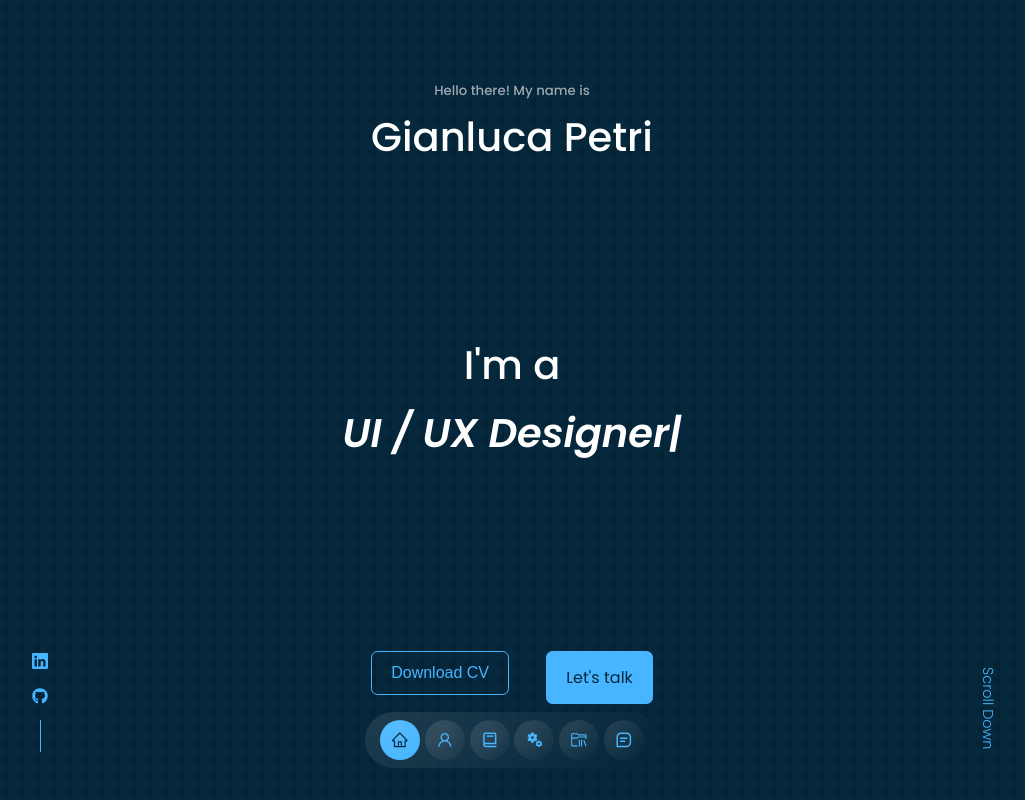
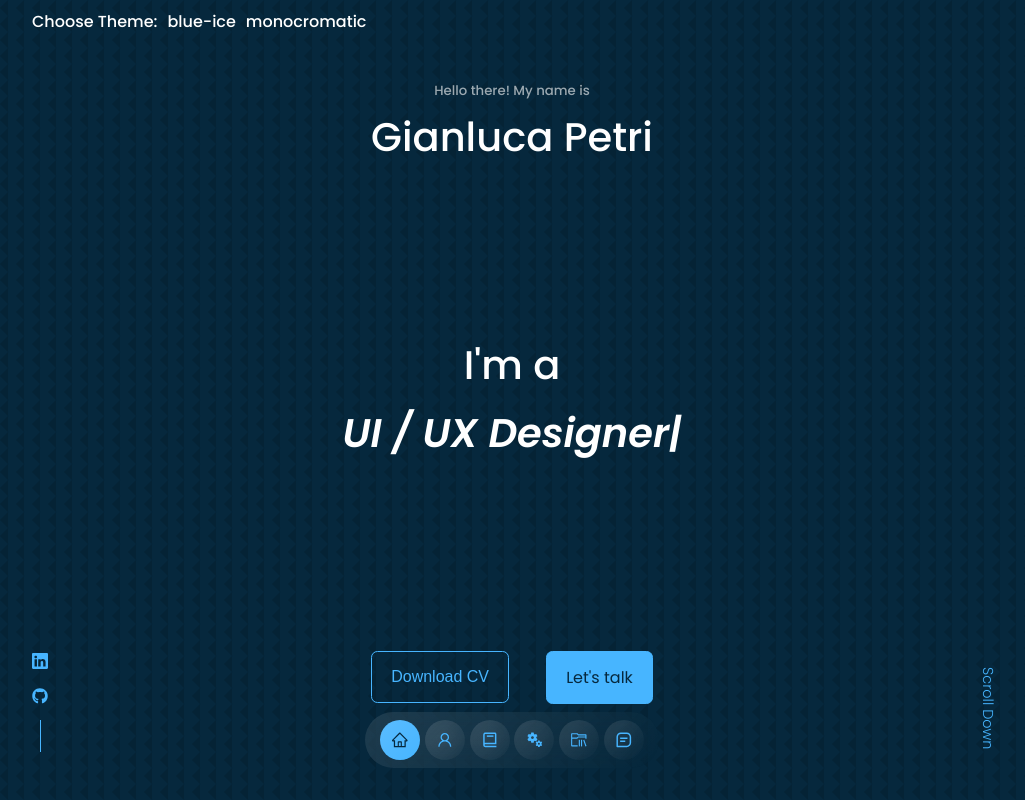
Before and after one commit to gianpetrii/portfolio, a React (Create React App) app: page / in a window 1280 px wide. Shown: the top 800 px of the page, without its empty margins (128-1153 px from the left). Built offline with nearby package versions, Linux system fonts and the light colour scheme.

Commit message:
theme switcher done

```diff
--- a/src/App.css
+++ b/src/App.css
@@ -135,6 +135,7 @@ a:hover {
 .btn-secondary {
    color: var(--color-primary);
    border: 1px solid var(--color-primary);
+   background-color: transparent;
 }
 .btn-secondary:hover {
    color: var(--color-white);
--- a/src/components/HeaderButtons/HeaderButtons.css
+++ b/src/components/HeaderButtons/HeaderButtons.css
@@ -4,9 +4,8 @@
 }
 
 .dropbtn {
-   background-color: transparent;
    font-size: medium;
-   padding: 1rem 1.2rem;
+   padding: 1rem 1.2rem !important;
 }
 
 .dropdown-content {
--- a/src/sections/Header/Header.css
+++ b/src/sections/Header/Header.css
@@ -8,6 +8,20 @@ header {
    text-align: center;
    height: 90vh;
    position: relative;
+}
+
+.header-themes {
+   position: absolute;
+   top: -9vh;
+   display: flex;
+}
+
+.theme {
+   margin-left: 10px;
+   cursor: pointer;
+}
+.theme:hover {
+   color: var(--color-primary);
 }
 
 .header-animation-container {
--- a/src/sections/Header/Header.jsx
+++ b/src/sections/Header/Header.jsx
@@ -14,7 +14,48 @@ import Typical from "react-typical";
 
 function Header() {
 
+   // handle theme switch
+   const style = document.documentElement.style; // de aca saco mis estilos
 
+   const stylesList = [{
+      title: '--color-bg',
+      valueIce: '#06283D',
+      valueMono: '#e6ccb2',
+   }, {
+      title: '--color-bg-variant',
+      valueIce: '#1363DF',
+      valueMono: '#9c6644',
+   }, {
+      title: '--color-primary',
+      valueIce: '#47B5FF',
+      valueMono: '#7f5539',
+   },{
+      title: '--color-primary-variant',
+      valueIce: '#DFF6FF',
+      valueMono: '#DFF6FF',
+   },{
+      title: '--color-white',
+      valueIce: '#FFF',
+      valueMono: '#FFF',
+   },{
+      title: '--color-light',
+      valueIce: 'rgba(255, 255, 255, 0.6)',
+      valueMono: 'rgba(255, 255, 255, 0.6)',
+   }]
+
+   const handleSwitchTheme = (styleType) => {
+
+      stylesList.map(styleVariable => {
+
+         if(styleType === "blue-ice") {
+            style.setProperty(styleVariable.title, styleVariable.valueIce);
+            console.log("cambie a ice");
+         } else if(styleType === "monocromatic") {
+            style.setProperty(styleVariable.title, styleVariable.valueMono);
+            console.log("cambie a mono");
+         }
+      });
+   };
 
 
 
@@ -24,6 +65,15 @@ function Header() {
             <div className="container header_container">
                <h5 className="text-light">Hello there! My name is</h5>
                <h1 className="header-name">Gianluca Petri</h1>
+
+               <div className="header-themes">
+                  <h4>Choose Theme: </h4>
+                  <h4 className="theme"
+                  onClick={() => handleSwitchTheme("blue-ice")}>blue-ice</h4>
+                  <h4 className="theme"
+                  onClick={() => handleSwitchTheme("monocromatic")}>monocromatic</h4>
+               </div>
+
 
                <div className="header-animation-container">
 
--- a/src/sections/Nav/Nav.jsx
+++ b/src/sections/Nav/Nav.jsx
@@ -24,8 +24,7 @@ function Nav() {
       <nav>
          <ul>
             {sections.map(section => (
-               <li><a
-                  key={section.path.replace("#","")}
+               <li key={section.path.replace("#","")}><a
                   href={section.path}
                   className={activeNav === section.path ? "active" : "" }
                   onClick={() => setActiveNav(section.path)}
--- a/src/sections/Portfolio/Portfolio.css
+++ b/src/sections/Portfolio/Portfolio.css
@@ -12,7 +12,7 @@
 
 /* ARTICLE */
 .portfolio-article {
-   background: var(--color-bg);
+   background-color: var(--color-bg);
    padding: 1.3rem;
    border-radius: 2rem;
    border: 1px solid var(--color-primary);
@@ -22,7 +22,8 @@
 }
 .portfolio-article:hover {
    border-color: var(--color-white);
-   background: transparent;
+   background-color: transparent;
+   transition: var(--transition);
 }
 
 .swiper-pagination {
--- a/src/sections/Portfolio/Portfolio.jsx
+++ b/src/sections/Portfolio/Portfolio.jsx
@@ -66,9 +66,9 @@ function Portfolio() {
 
 
                   {projects.map(project => (
-                     <SwiperSlide className='portfolio-article' key={project.id}>   {/* AGREGAR QUE PARA PHONE SE PASE PARA EL COSTADO */}
+                     <SwiperSlide className='portfolio-article' key={project.title}>
                         <div className="portfolio-div-image">
-                           <img src={project.image} />{/* arreglar tema de ruta imagen */}
+                           <img src={project.image} />
                         </div>
                         <h3>{project.title}</h3>
 
@@ -107,6 +107,6 @@ const projects = [{
    title: "Netflix emulator",
    image: IMG1,
    github: "https://github.com/gianpetrii/runers",
-   demo: "demo.link"
+   demo: "https://my-netflix-emulator.vercel.app/"
    }
 ]
--- a/src/sections/Services/Services.css
+++ b/src/sections/Services/Services.css
@@ -17,6 +17,7 @@
    transition: var(--transition);
    background-color: transparent;
    border-top: 1px solid var(--color-primary) !important;
+   cursor: pointer;
 }
 
 
```
Also changed, not shown: src/App.js (+0 -52 lines).
